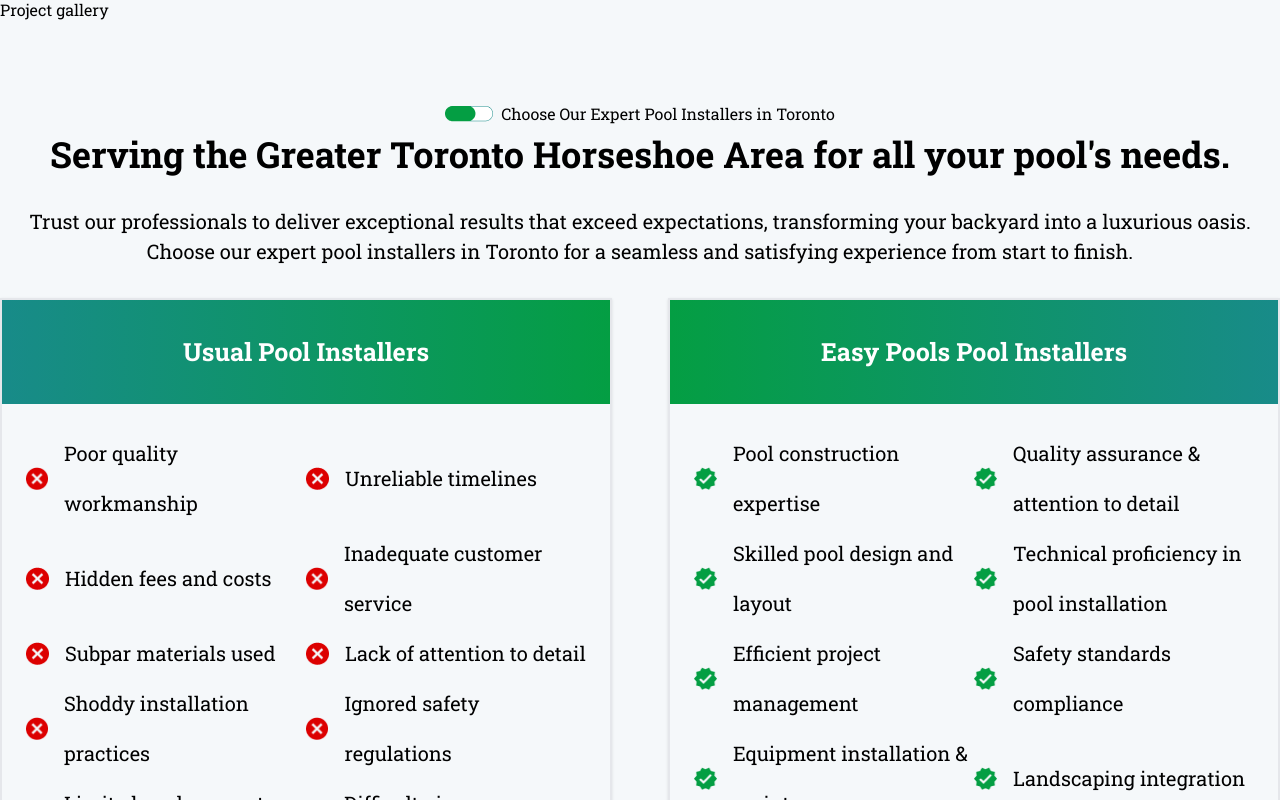
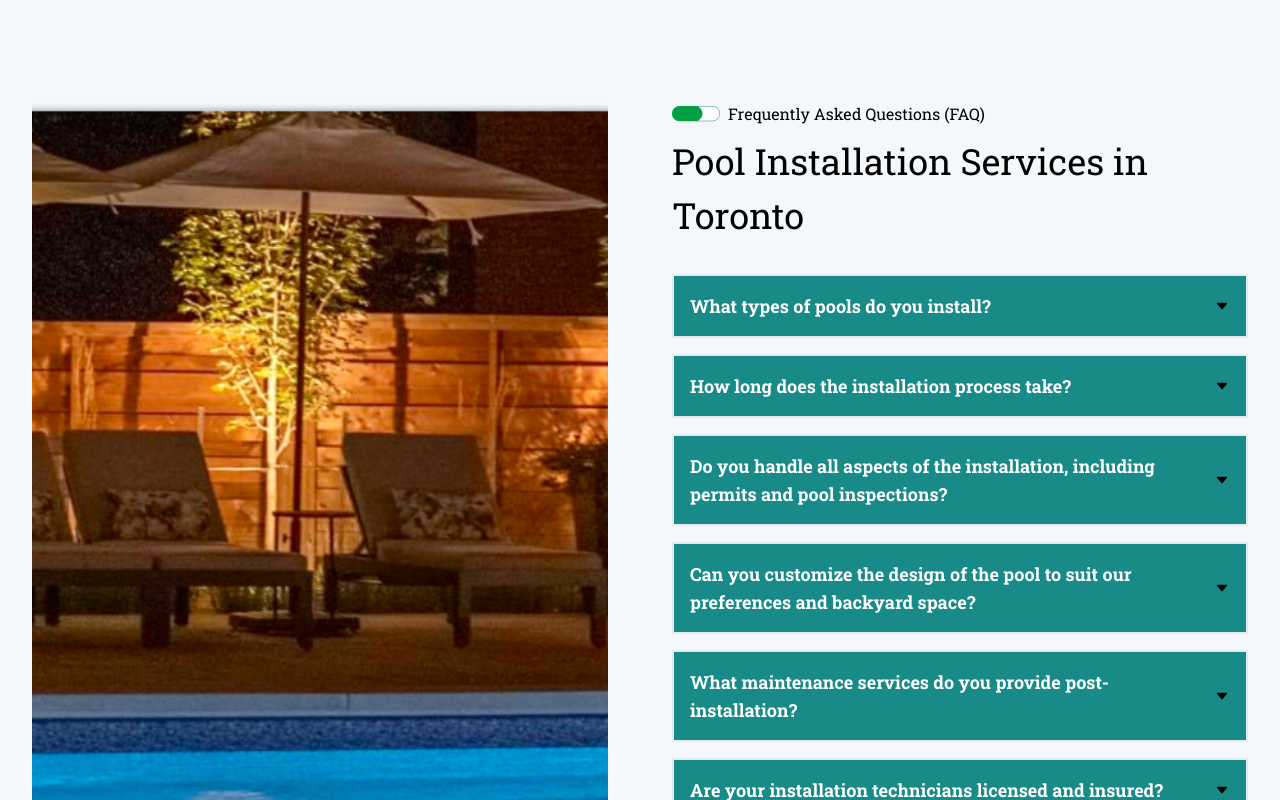
Before and after one commit to csebiplab/easy_pools, a Next.js app: page / in a window 1280 px wide. Shown: the part 3680-4480 px from the top of the page. Built offline with nearby package versions, Linux system fonts and the light colour scheme.

Commit message:
faq option added

```diff
--- a/package.json
+++ b/package.json
@@ -10,6 +10,7 @@
   },
   "dependencies": {
     "@heroicons/react": "^2.1.1",
+    "@material-tailwind/react": "^2.1.9",
     "next": "14.1.3",
     "react": "^18",
     "react-dom": "^18",
--- a/src/app/components/__one_time_used/MainHomePageComponent/FAQ/FAQ.jsx
+++ b/src/app/components/__one_time_used/MainHomePageComponent/FAQ/FAQ.jsx
@@ -1,9 +1,128 @@
+import HeadingIcon from '@/app/components/ui/HeadingIcon';
+import { headingIconText } from '@/app/utils/heading-text';
+import faqImg from "../../../../../../public/assets/random/faq.png"
 import React from 'react';
+import { IoCaretDown } from "react-icons/io5";
+import "./faq.css"
 
 const FAQ = () => {
+
+    const faqQuestionsNAns = [
+        {
+            id: 1,
+            question: "What types of pools do you install?",
+            answer:
+                "We specialize in installing a variety of pools, including in-ground, above-ground, fiberglass, and vinyl liner pools.",
+        },
+        {
+            id: 2,
+            question: "How long does the installation process take?",
+            answer:
+                "Our main office is located in Brooklyn NY. However, we operate in Brooklyn, Queens, Manhattan, Bronx, and Staten Island.",
+        },
+        {
+            id: 3,
+            question: "Do you handle all aspects of the installation, including permits and pool inspections?",
+            answer:
+                "Yes, RH Construction USA Inc. is a fully licensed and insured company. We adhere to all necessary regulations and standards to ensure the safety and satisfaction of our clients.",
+        },
+        {
+            id: 4,
+            question:
+                "Can you customize the design of the pool to suit our preferences and backyard space?",
+            answer:
+                "Safety is our top priority at RH Construction USA Inc. We have strict safety protocols in place and provide regular training to our staff to ensure compliance with safety regulations and standards.",
+        },
+        {
+            id: 5,
+            question:
+                "What maintenance services do you provide post-installation?",
+            answer:
+                "Yes, we can assist you with obtaining the necessary permits for your construction project. Our team is familiar with the permit process and will work closely with local authorities to ensure all requirements are met.",
+        },
+        {
+            id: 6,
+            question:
+                "Are your installation technicians licensed and insured?",
+            answer:
+                "Yes, we can assist you with obtaining the necessary permits for your construction project. Our team is familiar with the permit process and will work closely with local authorities to ensure all requirements are met.",
+        },
+        {
+            id: 7,
+            question:
+                "What sets your company apart from others offering pool installation services?",
+            answer:
+                "You can contact us by phone, by email, or through the contact form on our website. Our team is available to assist you with any further inquiries or questions you may have.",
+        },
+        {
+            id: 8,
+            question:
+                "How can we get started with the pool installation process?",
+            answer:
+                "You can contact us by phone, by email, or through the contact form on our website. Our team is available to assist you with any further inquiries or questions you may have.",
+        },
+    ];
+
+
     return (
         <div>
-            Faq
+
+            <section>
+                <div className="mx-auto px-4 py-16 sm:px-6 sm:py-24 lg:px-8">
+
+                    <div className="mt-8 grid grid-cols-1 gap-8 lg:grid-cols-2 lg:gap-16">
+                        <div className="relative h-64 overflow-hidden sm:h-80 lg:h-full">
+                            <img
+                                alt=""
+                                src={faqImg.src}
+                                className="absolute inset-0 h-full w-full object-cover"
+                            />
+                        </div>
+
+                        <div>
+                            <div>
+                                <div className="   flex flex-col  ">
+
+                                    <HeadingIcon text={headingIconText.faq__IconText} />
+
+                                    <div>
+                                        <p className="lg:text-[36px] text-[20px] lg:mb-8 mb-5">
+                                            Pool Installation Services in Toronto
+                                        </p>
+                                    </div>
+                                </div>
+
+                            </div>
+                            <div className="space-y-4">
+                                {
+                                    faqQuestionsNAns.map(ques => <div>
+                                        <details className="group [&_summary::-webkit-details-marker]:hidden">
+                                            <summary
+                                                className="flex cursor-pointer items-center justify-between gap-1.5 bg-[#188B89] p-4 border-2"
+                                            >
+                                                <h6 className="text-white ">
+                                                    {ques.question}
+                                                </h6>
+
+
+                                                <div className='white-icon'>
+                                                    <IoCaretDown className='white-icon' />
+                                                </div>
+
+                                            </summary>
+
+                                            <p className=" pt-3 px-4 leading-relaxed border-2 text-gray-700">
+                                                {ques.answer}
+                                            </p>
+                                        </details>
+                                    </div>)
+                                }
+
+                            </div>
+                        </div>
+                    </div>
+                </div>
+            </section>
         </div>
     );
 };
--- /dev/null
+++ b/src/app/components/__one_time_used/MainHomePageComponent/FAQ/faq.css
@@ -0,0 +1,3 @@
+.white-icon {
+  color: white !important;
+}
--- a/src/app/components/__one_time_used/MainHomePageComponent/OurServiceAreas/OurServiceAreas.jsx
+++ b/src/app/components/__one_time_used/MainHomePageComponent/OurServiceAreas/OurServiceAreas.jsx
@@ -45,7 +45,7 @@
                     Visit Location
                   </button>
                 </div>
-                <h5 className="text-base py-4 px-10 bg-[#188B89] text-center lg:text-[18px] absolute bottom-0 left-0 right-0">
+                <h5 className="text-base py-4 px-10 bg-[#188B89] text-center lg:text-[18px] absolute bottom-0 left-0 right-0 text-white">
                   Queens
                 </h5>
               </div>
@@ -65,7 +65,7 @@
                     Visit Location
                   </button>
                 </div>
-                <h5 className="text-base py-4 px-10 bg-[#188B89] text-center lg:text-[18px] absolute bottom-0 left-0 right-0">
+                <h5 className="text-base py-4 px-10 bg-[#188B89] text-center lg:text-[18px] absolute bottom-0 left-0 right-0 text-white">
                   Queens
                 </h5>
               </div>
@@ -85,7 +85,7 @@
                     Visit Location
                   </button>
                 </div>
-                <h5 className="text-base py-4 px-10 bg-[#188B89] text-center lg:text-[18px] absolute bottom-0 left-0 right-0">
+                <h5 className="text-base py-4 px-10 bg-[#188B89] text-center lg:text-[18px] absolute bottom-0 left-0 right-0 text-white">
                   Queens
                 </h5>
               </div>
--- a/src/app/utils/heading-text.js
+++ b/src/app/utils/heading-text.js
@@ -3,5 +3,7 @@
     map__IconTxt: "Our Service Areas",
     ourServices__IconTxt: "Services",
     expartPool__IconText: 'Choose Our Expert Pool Installers in Toronto',
-    toptail__IconText:"Top-Tier Pools"
+    toptail__IconText: "Top-Tier Pools",
+    faq__IconText: "Frequently Asked Questions (FAQ)",
+
 }
```
Also changed, not shown: 1 other file (tests, documents, lock files or other folders).
